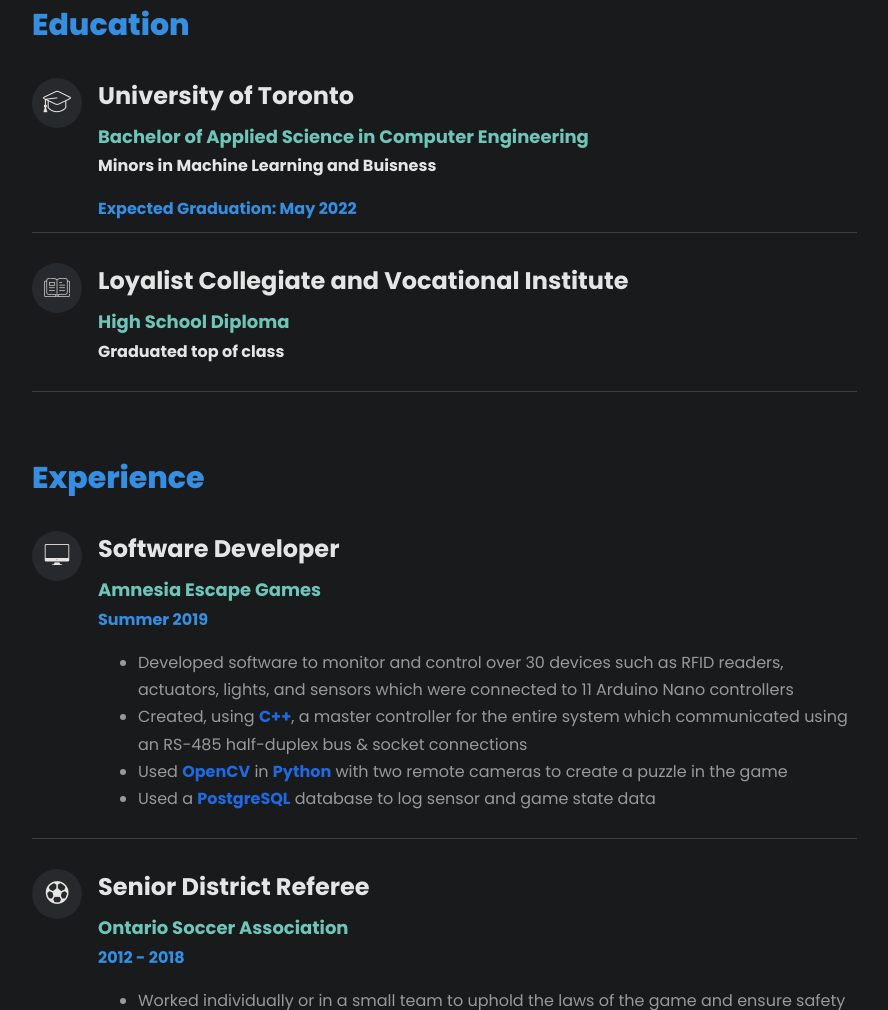
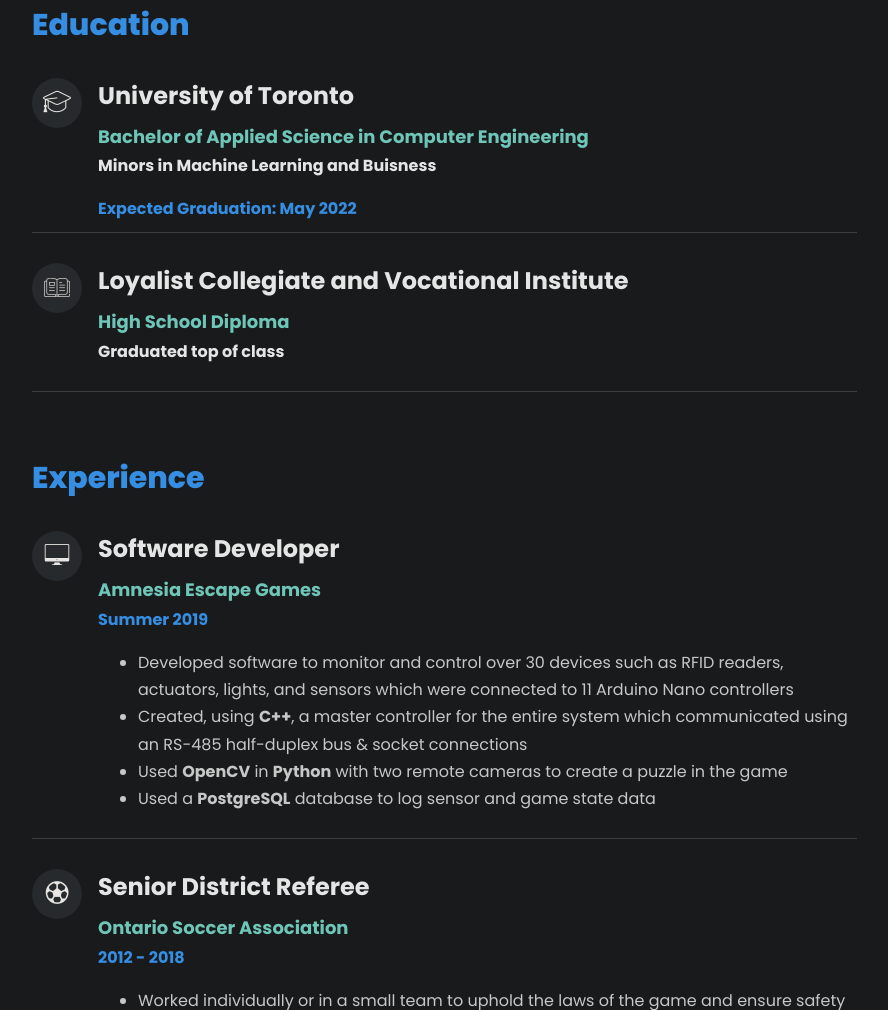
Before and after one commit to HaydenGoodfellow/HaydenGoodfellow.github.io, a website: page index.html in a window 1280 px wide. Shown: the part 1775-2785 px from the top of the page, without its empty margins (338-1226 px from the left). Drawn offline with Linux system fonts and the light colour scheme; animation ran at ten frames a second; files whose address does not match are found by name.

Commit message:
Changed text format and colour slightly. Download button now changes colour on hover

```diff
--- a/index.html
+++ b/index.html
@@ -198,16 +198,12 @@
 								<p class="date">Summer 2019</p>
 								<ul>
 									<li>Developed software to monitor and control over 30 devices such as RFID readers,
-										actuators,
-										lights, and sensors which were connected to 11 Arduino Nano controllers</li>
-									<li>Created, using <span style="color:#2069E0"><b>C++</b></span>, a master
-										controller for the entire system
+										actuators, lights, and sensors which were connected to 11 Arduino Nano controllers</li>
+									<li>Created, using <b>C++</b>, a master controller for the entire system
 										which communicated using an RS-485 half-duplex bus & socket connections</li>
-									<li>Used <span style="color:#2069E0"><b>OpenCV</b></span> in <span
-											style="color:#2069E0"><b>Python</b></span> with two remote cameras to create
+									<li>Used <b>OpenCV</b> in <b>Python</b> with two remote cameras to create
 										a puzzle in the game</li>
-									<li>Used a <span style="color:#2069E0"><b>PostgreSQL</b></span> database to log
-										sensor and game state data</li>
+									<li>Used a <b>PostgreSQL</b> database to log sensor and game state data</li>
 								</ul>
 							</div>
 						</div>
```
Also changed, not shown: css/style.css.
